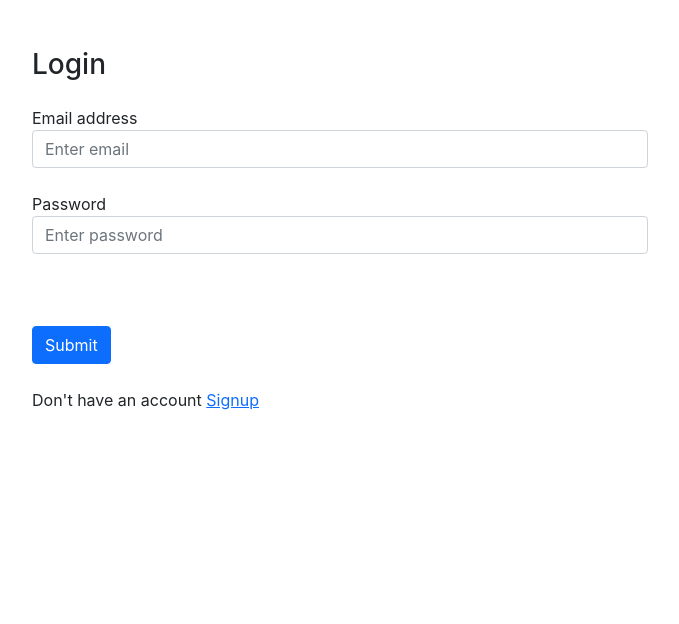
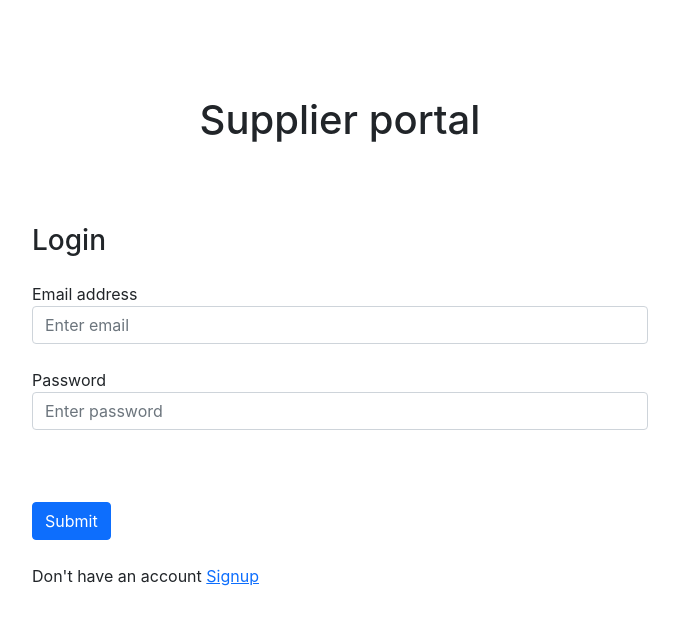
Before and after one commit to dheerajreal/ExampleSuppliersDashboard, a React (Create React App) app in the folder frontend/: page /login in a window 1280 px wide. Shown: the top 624 px of the page, without its empty margins (300-979 px from the left). Built offline with nearby package versions, Linux system fonts and the light colour scheme; the HTML template or start-up script is replaced by a standard one.

Commit message:
added logobox

```diff
--- /dev/null
+++ b/frontend/src/Components/LogoBox.jsx
@@ -0,0 +1,11 @@
+import React from "react";
+
+const LogoBox = () => {
+  return (
+    <div className="jumbotron py-5 mt-4">
+      <h1 className="text-center">Supplier portal</h1>
+    </div>
+  );
+};
+
+export default LogoBox;
--- a/frontend/src/Pages/Login.jsx
+++ b/frontend/src/Pages/Login.jsx
@@ -1,8 +1,9 @@
 import axios from "axios";
 import React, { useState } from "react";
 import { Link, useHistory } from "react-router-dom";
+import { toast } from "react-toastify";
+import LogoBox from "../Components/LogoBox";
 import url from "../Utils/url";
-import { toast } from "react-toastify";
 
 const Login = () => {
   const [email, setEmail] = useState("");
@@ -39,6 +40,7 @@ const Login = () => {
 
   return (
     <div className="container mt-5 col-md-6">
+      <LogoBox />
       <form onSubmit={handleSubmit} noValidate className="needs-validation">
         <h3 className="mb-4 mt-4">Login</h3>
         <div className="form-group mb-4 mt-4">
@@ -52,7 +54,6 @@ const Login = () => {
             placeholder="Enter email"
             required
             pattern="^[^\s@]+@[^\s@]+\.[^\s@]+$"
-
           />
           <div className="invalid-feedback">Please enter an email</div>
         </div>
--- a/frontend/src/Pages/Signup.jsx
+++ b/frontend/src/Pages/Signup.jsx
@@ -2,6 +2,7 @@ import axios from "axios";
 import React, { useState } from "react";
 import { Link, useHistory } from "react-router-dom";
 import { toast } from "react-toastify";
+import LogoBox from "../Components/LogoBox";
 import url from "../Utils/url";
 
 const Signup = () => {
@@ -57,6 +58,7 @@ const Signup = () => {
   };
   return (
     <div className="container mt-5 col-md-6">
+      <LogoBox />
       <form onSubmit={handleSubmit} noValidate className="needs-validation">
         <h3 className="mb-4 mt-4">SignUp</h3>
         <div className="form-group mb-4 mt-4">
```
